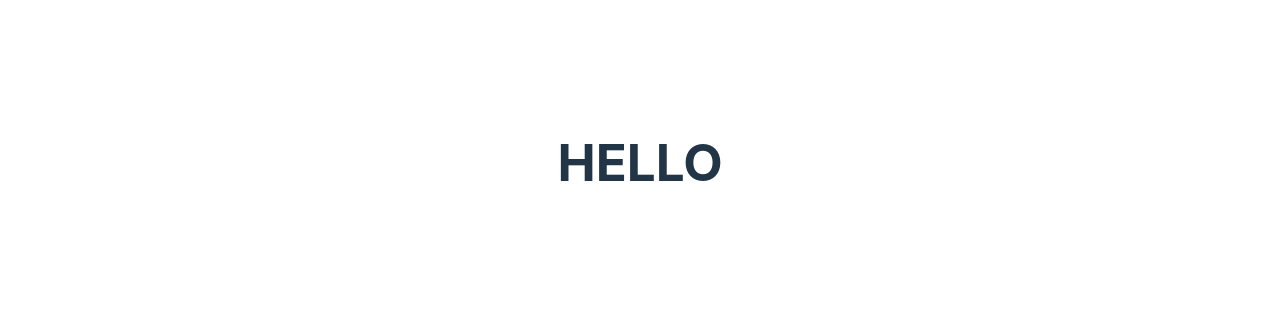
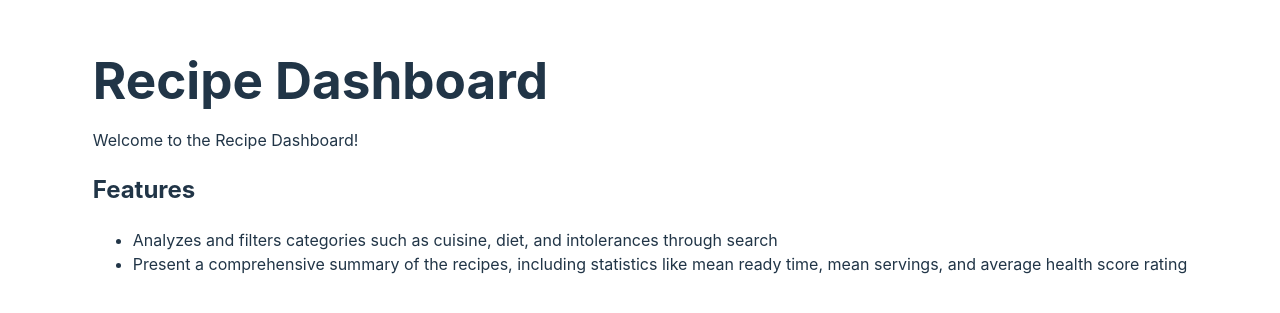
Before and after one commit to Llynoirx/recipe-dashboard-view, a React (Vite) app: page /about in a window 1280 px wide. Shown: the part 245-558 px from the top of the page. Built offline with nearby package versions, Linux system fonts and the light colour scheme.

Commit message:
update about and fix main

```diff
--- a/routes/About.jsx
+++ b/routes/About.jsx
@@ -1,34 +1,19 @@
-// src/Components/About.js
 import React from 'react';
 
 const About = () => {
   return (
     <div className="about-container">
-      <h1>About Food Recipes App</h1>
+      <h1>Recipe Dashboard</h1>
       <p>
-        Welcome to the Food Recipes App, your ultimate destination for exploring
-        delicious recipes! Whether you are a beginner cook or a seasoned chef,
-        our app is designed to inspire you with a diverse collection of recipes
-        that cater to all tastes and dietary preferences.
+        Welcome to the Recipe Dashboard!
       </p>
       <h2>Features</h2>
       <ul>
-        <li>Search for recipes by title or dietary preference.</li>
-        <li>Filter recipes based on health scores and serving sizes.</li>
-        <li>Visualize data through interactive charts and graphs.</li>
-        <li>Save your favorite recipes for easy access.</li>
+        <li> Analyzes and filters categories such as cuisine, diet, and
+             intolerances through search </li>
+        <li> Present a comprehensive summary of the recipes, including statistics like
+             mean ready time, mean servings, and average health score rating</li>
       </ul>
-      <h2>Our Mission</h2>
-      <p>
-        Our mission is to promote healthy eating and cooking habits by providing
-        users with a wide range of recipes that are not only delicious but also
-        nutritious. We believe that cooking should be fun, easy, and accessible
-        to everyone!
-      </p>
-      <h2>Meet the Team</h2>
-      <p>
-        Kathy Ho
-      </p>
     </div>
   );
 };
--- a/src/main.jsx
+++ b/src/main.jsx
@@ -3,21 +3,19 @@ import { createRoot } from 'react-dom/client'
 import { BrowserRouter, Route, Routes } from "react-router-dom";
 import App from './App.jsx'
 import DetailView from '../routes/DetailView';
+import About from '../routes/About';
 import NotFound from '../routes/NotFound';
 import './index.css'
 
 createRoot(document.getElementById('root')).render(
-  // <StrictMode>
-  //   <BrowserRouter>
-  //     <Routes>
-  //       <Route path="/" element={<App />} />
-  //       <Route path="/about" element={<About/>} />
-  //       <Route path="/recipe/:id" element={<DetailView/>} />
-  //       <Route path="*" element={ <NotFound /> }/>
-  //     </Routes>
-  //   </BrowserRouter>
-  // </StrictMode>
   <StrictMode>
-  <App />
-</StrictMode>,
+    <BrowserRouter>
+      <Routes>
+        <Route path="/" element={<App />} />
+        <Route path="/about" element={<About/>} />
+        <Route path="/recipe/:id" element={<DetailView/>} />
+        <Route path="*" element={ <NotFound /> }/>
+      </Routes>
+    </BrowserRouter>
+  </StrictMode>
 )
```
